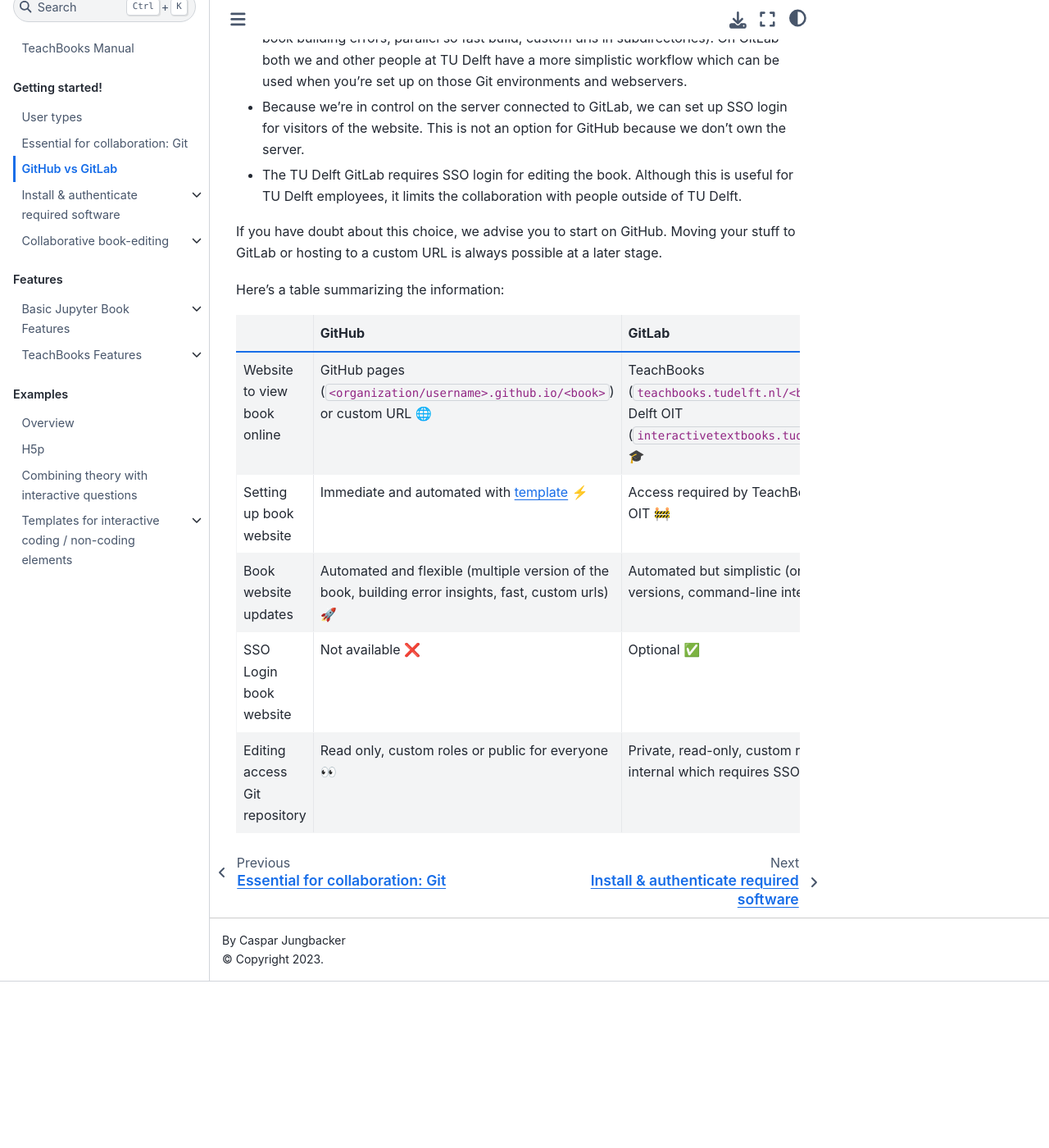
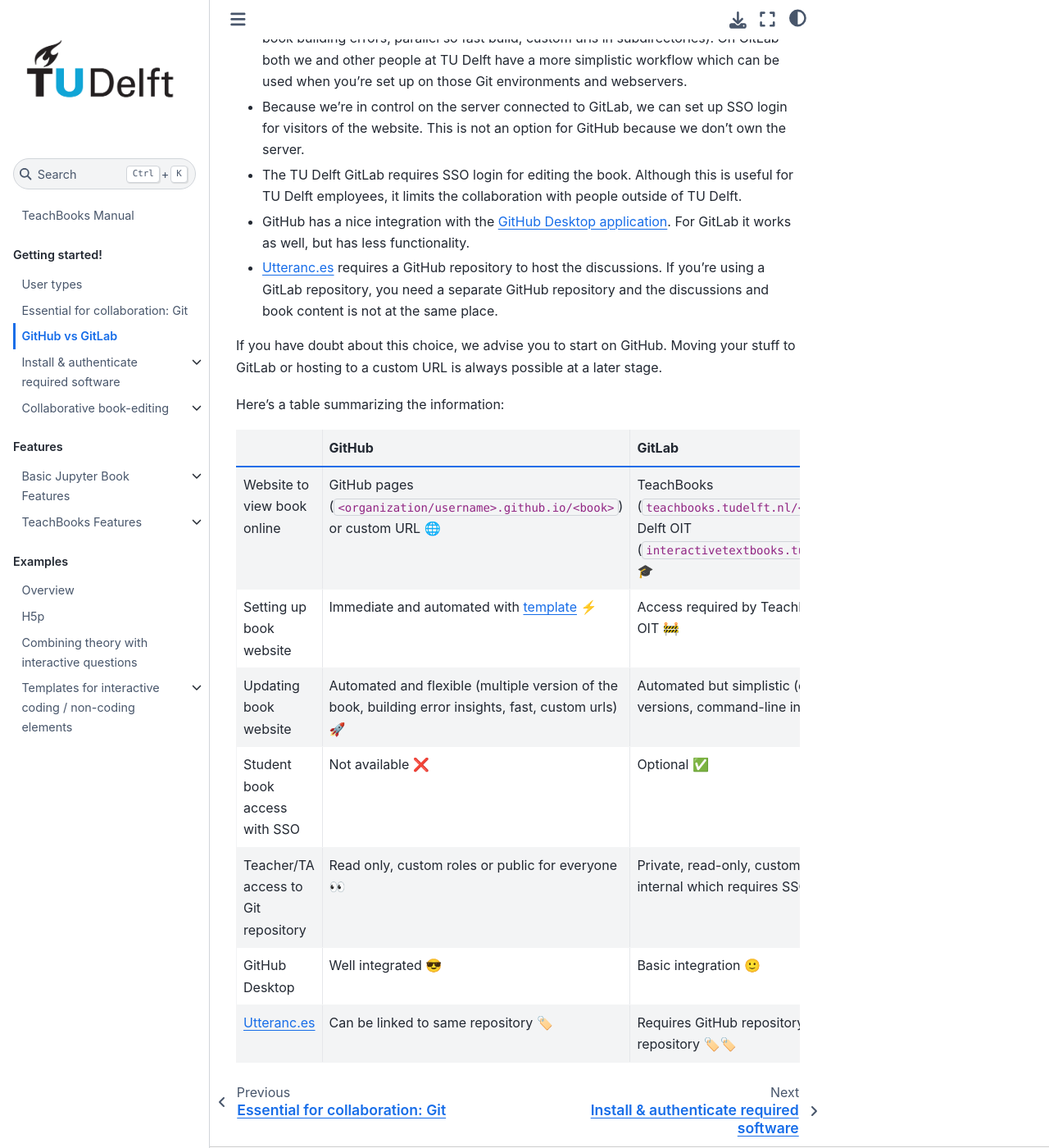
Before and after one commit to TeachBooks/mirror_teachbook_manual, a Jupyter Book: the page built from book/installation-and-setup/choose_platforms.md, in a window 1280 px wide and 1400 px high, scrolled down 668 px. Shown: the whole window at 82% size. Built offline with Jupyter Book 1.0.4 settings and Sphinx 7.4.7 and the Sphinx Book theme 1.1.4, drawn with Linux system fonts in a browser that asks for light colours; pages that are not in the unit, such as notebooks, are missing from menus; comment, search, counter and statistics services are not loaded; before the commit the page ends 1865 px from its top, so only the background shows below that.

Commit message:
Update choose_platforms.md

```diff
--- a/book/installation-and-setup/choose_platforms.md
+++ b/book/installation-and-setup/choose_platforms.md
@@ -12,6 +12,8 @@
 - On GitHub we developed a [automatic process which builds the book and publishes it online](../external/deploy-book-workflow/README.md) in a very flexible way (publication of multiple version of the book, insights in book building errors, parallel so fast build, custom urls in subdirectories). On GitLab both we and other people at TU Delft have a more simplistic workflow which can be used when you're set up on those Git environments and webservers.
 - Because we’re in control on the server connected to GitLab, we can set up SSO login for visitors of the website. This is not an option for GitHub because we don’t own the server.
 - The TU Delft GitLab requires SSO login for editing the book. Although this is useful for TU Delft employees, it limits the collaboration with people outside of TU Delft.
+- GitHub has a nice integration with the [GitHub Desktop application](git-setup_local.md). For GitLab it works as well, but has less functionality.
+- [Utteranc.es](../basic-features/utterances.md) requires a GitHub repository to host the discussions. If you're using a GitLab repository, you need a separate GitHub repository and the discussions and book content is not at the same place.
 
 If you have doubt about this choice, we advise you to start on GitHub. Moving your stuff to GitLab or hosting to a custom URL is always possible at a later stage.
 
@@ -20,6 +22,8 @@
 |--|----------|-------------|
 | Website to view book online     | GitHub pages (`<organization/username>.github.io/<book>`) or custom URL 🌐         | TeachBooks (`teachbooks.tudelft.nl/<book>`) or TU Delft OIT (`interactivetextbooks.tudelft.nl/<book>`) 🎓 |
 | Setting up book website | Immediate and automated with [template](../external/template/README.md) ⚡️         | Access required by TeachBooks or TU Delft OIT  🚧    |
-| Book website updates | Automated and flexible (multiple version of the book, building error insights, fast, custom urls)  🚀   | Automated but simplistic (one or two versions, command-line interface) 🛵    |
-| SSO Login book website    | Not available  ❌      | Optional  ✅          |
-| Editing access Git repository   | Read only, custom roles or public for everyone  👀   | Private, read-only, custom roles or TU Delft internal which requires SSO login  👥   |
+| Updating book website | Automated and flexible (multiple version of the book, building error insights, fast, custom urls)  🚀   | Automated but simplistic (one or two versions, command-line interface) 🛵    |
+| Student book access with SSO    | Not available  ❌      | Optional  ✅          |
+| Teacher/TA access to Git repository   | Read only, custom roles or public for everyone  👀   | Private, read-only, custom roles or TU Delft internal which requires SSO login  👥   |
+| GitHub Desktop | Well integrated 😎 | Basic integration 🙂 |
+| Utteranc.es | Can be linked to same repository 🏷️ | Requires GitHub repository next to GitLab repository 🏷️🏷️|
```
